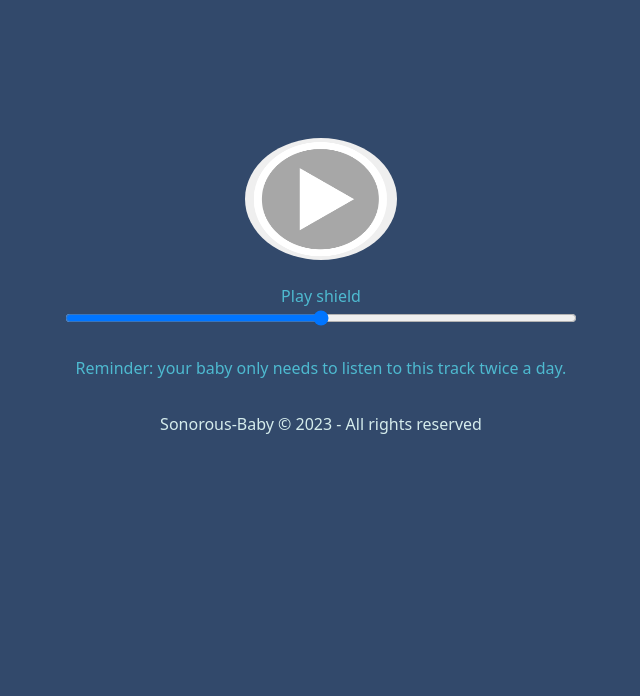
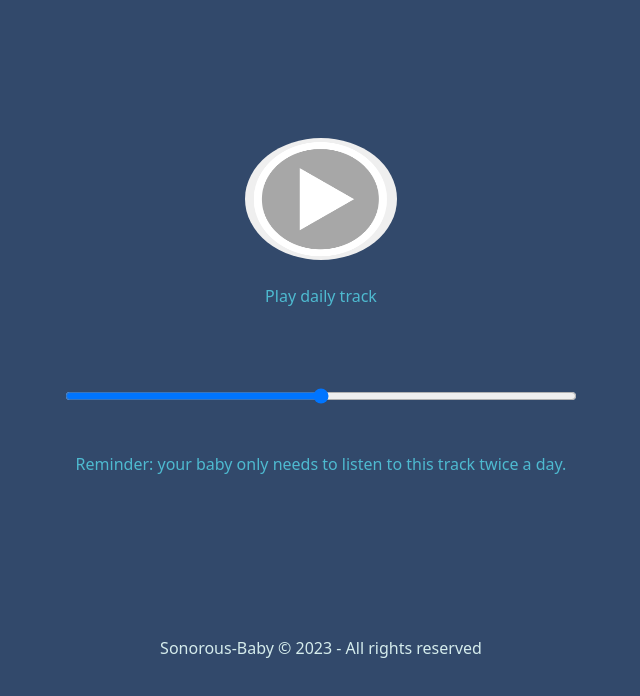
Before and after one commit to elmigue1/Version-final, a plain HTML site: page sono.html in a window 1280 px wide. Shown: the part 180-876 px from the top of the page, without its empty margins (319-959 px from the left). Before the commit the page ends 800 px from the top, so only its background shows below. Drawn offline with nearby package versions, Linux system fonts and the light colour scheme.

Commit message:
Adjustment view

```diff
--- a/shield.css
+++ b/shield.css
@@ -1,7 +1,7 @@
 
 p {
     margin-top: 3vh;
-    margin-bottom: 4vh;
+    margin-bottom: 20vh;
 }
 
 .PlayShield {
@@ -37,6 +37,8 @@ img {
 
 .inp {
     width: 40vw;
+    margin-top: 10vh;
+    margin-bottom: 3vh;
 }
 
 .butt {
--- a/sono.html
+++ b/sono.html
@@ -13,7 +13,7 @@
         <button class = butt><img src="images\descarga.png" alt="Play button" class = "playb"></button>
 
     </div>
-    <p class="PlayShield">Play shield</p>
+    <p class="PlayShield">Play daily track</p>
     <input type="range" class = "inp">
 
 
```
